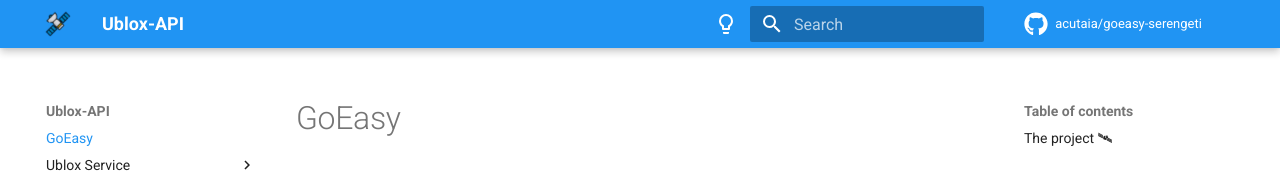
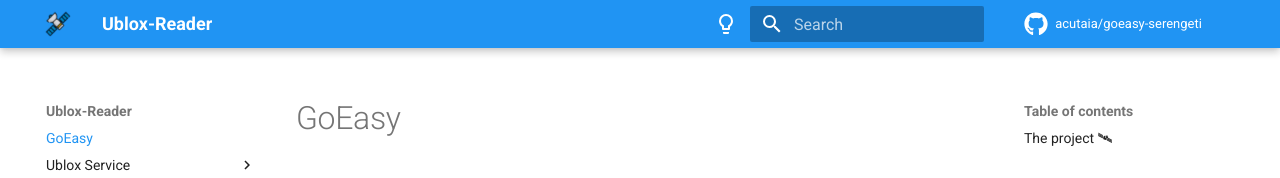
Before and after one commit to acutaia/goeasy-ublox_reader, an MkDocs documentation site: the page built from docs/docs/index.md, in a window 1280 px wide. Shown: the top 178 px of the page. Built offline with MkDocs 1.6.1 and Material for MkDocs 9.7.7, drawn with Linux system fonts in a browser that asks for light colours; comment, search, counter and statistics services are not loaded.

Commit message:
👷 Fix site name

```diff
--- a/docs/mkdocs.yml
+++ b/docs/mkdocs.yml
@@ -1,4 +1,4 @@
-site_name: Ublox-API
+site_name: Ublox-Reader
 theme:
   name: material
   palette:
```
